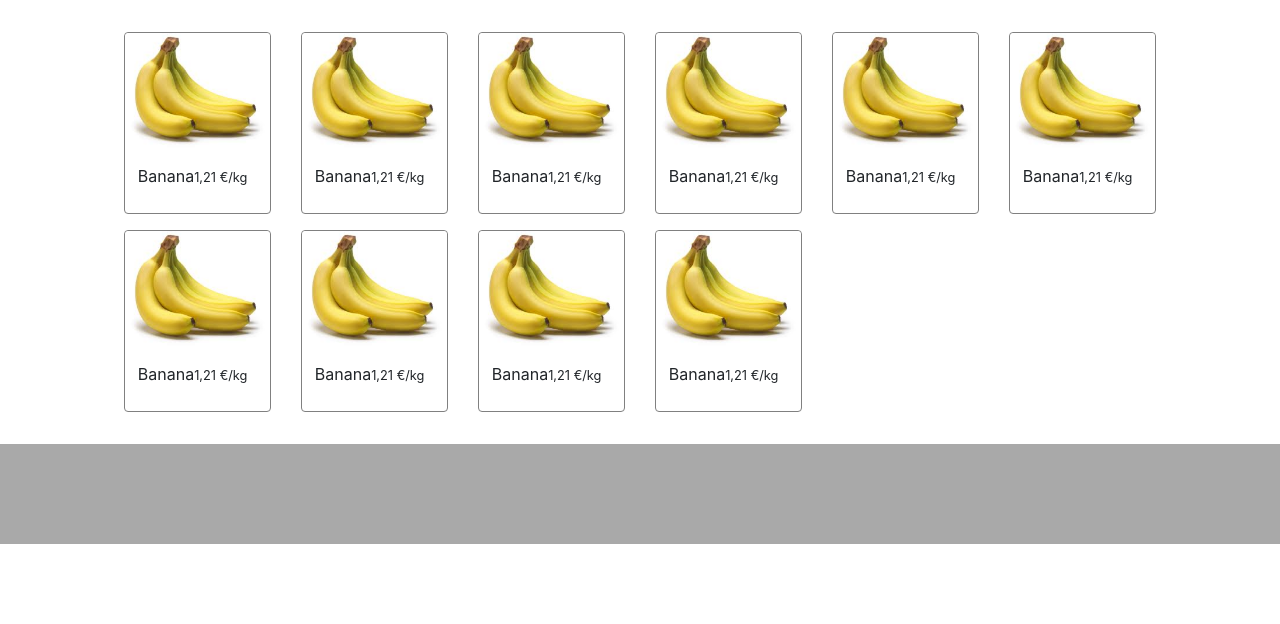
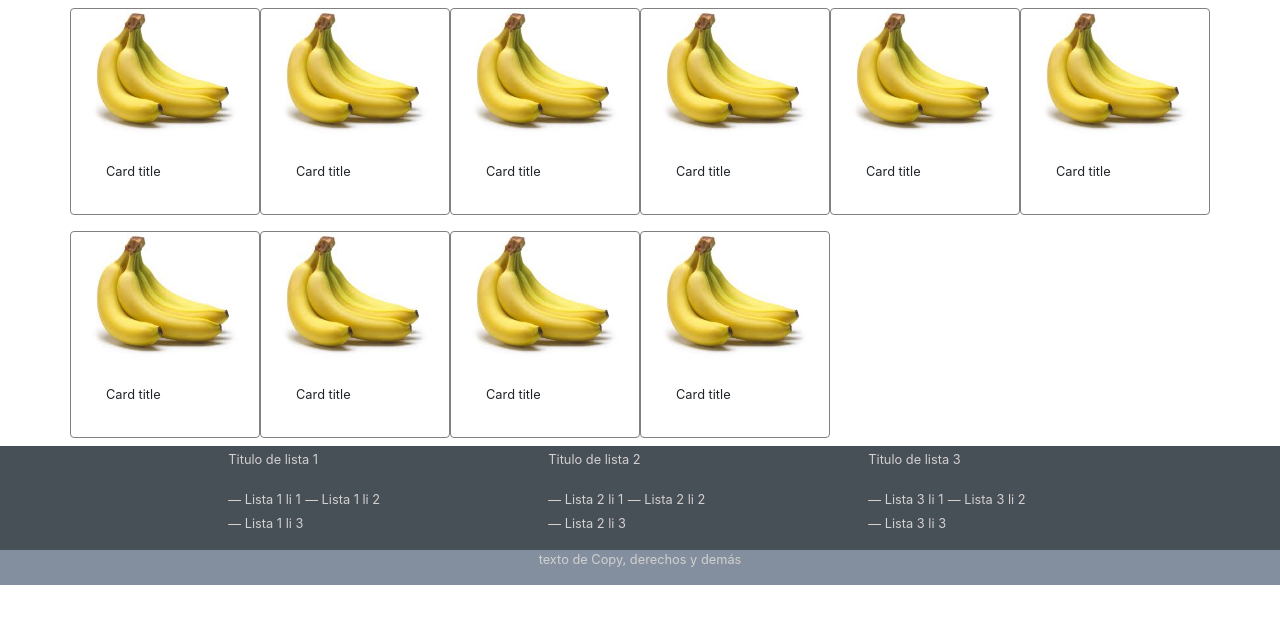
Before and after one commit to ipradasgomez/melonshop, a PHP site: page / in a window 1280 px wide. Shown: the part 153-777 px from the top of the page. Run offline with PHP 8.4, Linux system fonts and the light colour scheme.

Commit message:
Añadido footer y cambios en card del index

```diff
--- /dev/null
+++ b/footer.php
@@ -0,0 +1,26 @@
+<div class="row justify-content-center footer-top">
+	<ul class="col-2">
+		<p><small>Titulo de lista 1</small></p>
+		<li class="blockquote-footer">Lista 1 li 1</li>
+		<li class="blockquote-footer">Lista 1 li 2</li>
+		<li class="blockquote-footer">Lista 1 li 3</li>
+	</ul>
+	<ul class="col-2 offset-1">
+		<p><small>Titulo de lista 2</small></p>
+		<li class="blockquote-footer">Lista 2 li 1</li>
+		<li class="blockquote-footer">Lista 2 li 2</li>
+		<li class="blockquote-footer">Lista 2 li 3</li>
+	</ul>
+	<ul class="col-2 offset-1">
+		<p><small>Titulo de lista 3</small></p>
+		<li class="blockquote-footer">Lista 3 li 1</li>
+		<li class="blockquote-footer">Lista 3 li 2</li>
+		<li class="blockquote-footer">Lista 3 li 3</li>
+	</ul>
+</div>
+<div class="row justify-content-center footer-bot"><p class="small text-right">texto de Copy, derechos y demás</p></div>
+</div>
+
+<script src="./js/jquery.js"></script>
+<script src="./js/popper.js"></script>
+<script src="./js/bootstrap.min.js"></script>
--- a/index.php
+++ b/index.php
@@ -21,57 +21,71 @@
 			}
 			footer{
             height: 100px;
+			width:100%;
             background-color: darkgray;
 			z-index:-999 !important;
 			}
 			.card{
             border: 1px solid grey !important;
+            height: 100%;
 			}
-			.card-body{
-			padding: .8rem;
+			.card-group{
+            display: inline-block;
 			}
 			.info{
             display: none;
 			}
-			.card-body:hover .info{
+			.card:hover .info{
             display: initial;
 			}
 			.inputCant{
             border-radius: 0.25rem 0 0 0.25rem;
 			border-right:0px;
 			}
+
+			li.blockquote-footer{
+            display: inline-block;
+        }
+        .footer-top{
+            color: rgb(211, 208, 208);
+            background-color: rgb(71, 79, 87);
+        }
+        .footer-top li{
+            color: rgb(211, 208, 208);
+        }
+        .footer-bot{
+            background-color: rgb(131, 143, 158);
+        }
+        .footer-bot p{
+            color: rgb(211, 208, 208);
+        }
+		footer > .row{
+		padding:0 !important;
+		margin: 0 !important;
+		}
 		</style>
 	</head>
 	<body>
 		<?php include ('./top.php');?>
 		<div class="container">
-			<div class="row m-4">
-			<?php for($i=1;$i<=10;$i++){?>
-				<div class="card-group col-xl-2 col-md-3 col-4 mb-2 mt-2 producto">
-					<div class="card">
-						<img class="card-img-top" src="./gallery/bananas.jpg" alt="Card image cap">
-						<div class="card-body">
-							<p class="card-title">Banana<small>1,21 €/kg</small></p>
-							<div class="info">
-								<p class="card-text"><small>This is a wider card with supporting text below as a natural lead-in to additional content. This content is a little bit longer.</small></p>
-								<div class="btn-group" role="group" aria-label="Basic example">
-									<input type="number" class="form-control inputCant" placeholder="Uds" aria-label="Input group example" aria-describedby="btnGroupAddon">
-									<button type="button" class="btn btn-secondary btn2"><span class="oi oi-cart"></span></button>
+			<div class="row">
+				<?php for($i=1;$i<=10;$i++){?>
+						<div class="card col-xl-2 col-md-3 col-4 mb-2 mt-2">
+							<img class="card-img-top" src="./gallery/bananas.jpg" alt="Card image cap">
+							<div class="card-body">
+								<p class="card-title"><small>Card title</small></p>
+								<div class="row info">
+									<p class="card-text col-12"><small>This is a wider card with supporting text below as a natural.</small></p>
+									<input type="number" min="1" value="1" class="col-7 inputCant" placeholder="Cantidad" aria-label="Input group example" aria-describedby="btnGroupAddon">
+									<button type="button" class="btn btn-secondary col-4"><span class="oi oi-cart"></button>
 								</div>
 							</div>
 						</div>
-					</div>
-				</div>
-			<?php } ?>
-
+				<?php } ?>
 			</div>
 		</div>
 		<footer>
-
+			<?php include('./footer.php');?>
 		</footer>
-
-		<script src="./js/jquery.js"></script>
-		<script src="./js/popper.js"></script>
-		<script src="./js/bootstrap.min.js"></script>
 	</body>
 </html>
```
